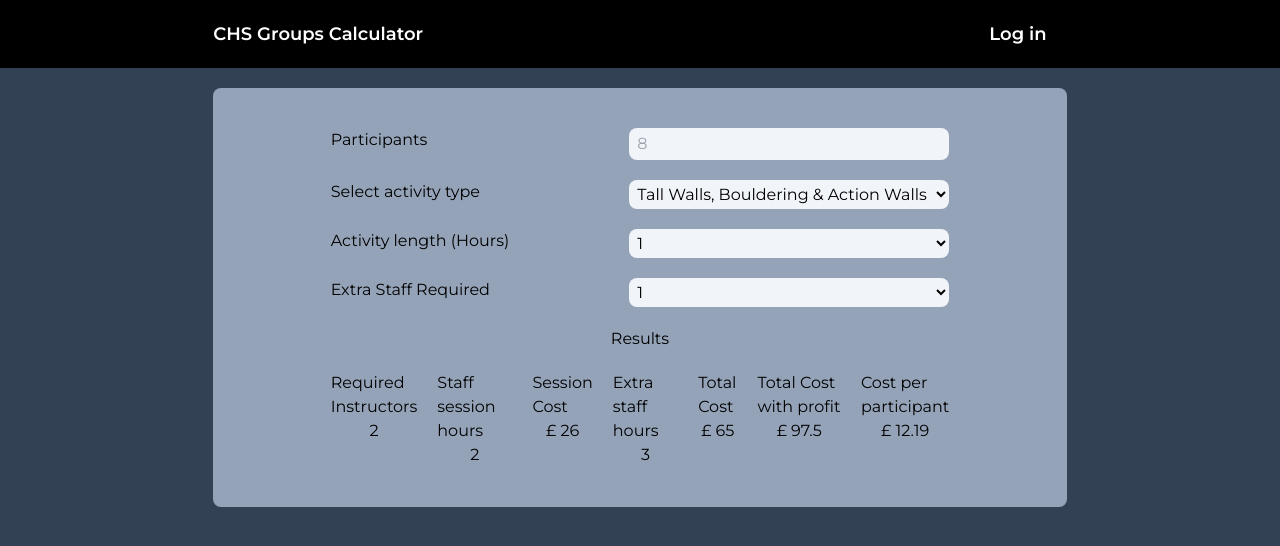
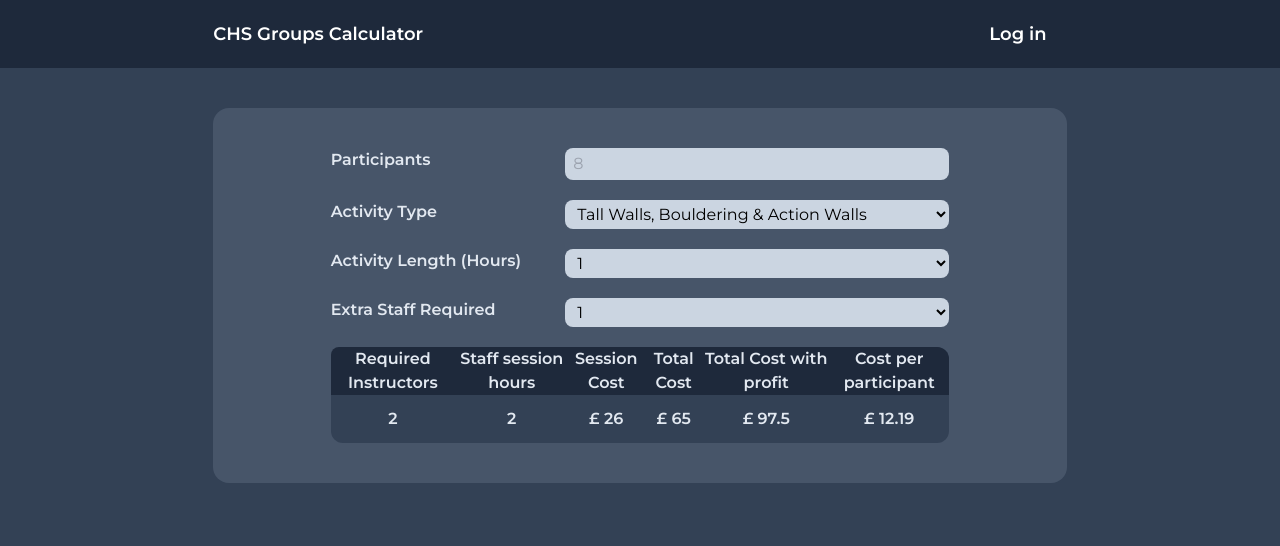
Before and after one commit to MrSteffG/chs-helper, a Next.js app: page / in a window 1280 px wide. Shown: the top 546 px of the page. Built offline with nearby package versions, Linux system fonts and the light colour scheme; no server answers.

Commit message:
Updated styling

```diff
--- a/app/components/Calculator.tsx
+++ b/app/components/Calculator.tsx
@@ -9,13 +9,7 @@ const Calculator = () => {
     NICAS: 15,
   };
 
-  const ratios = {
-    "TW-Bouldering-AW": 6,
-    Bouldering: 9,
-    AW: 9,
-    NICAS: 4,
-  };
-
+  // Ratios
   const twBoulderingAw = 6;
   const boulderingAW = 9;
   const nicas = 4;
@@ -63,21 +57,23 @@ const Calculator = () => {
     Math.round((totalCostProfit / participants) * 100) / 100;
 
   return (
-    <div className="flex w-2/3 items-center justify-center rounded-lg bg-slate-400 p-10">
+    <div className="flex w-2/3 items-center justify-center rounded-2xl bg-slate-600 p-10 text-slate-200">
       <div className="flex w-4/5 flex-col gap-5">
         <div className="flex justify-between">
-          Participants
+          <h3 className="font-semibold">Participants</h3>
+
           <input
             type="number"
-            className="w-80 rounded-lg bg-slate-100 p-1 pl-2"
+            className="w-96 rounded-lg bg-slate-300 p-1 pl-2 text-black"
             placeholder={participants.toString()}
             onChange={onChangeParticipants}
           />
         </div>
         <div className="flex justify-between">
-          Select activity type
+          <h3 className="font-semibold">Activity Type</h3>
+
           <select
-            className="w-80 rounded-lg bg-slate-100 p-1"
+            className="w-96 rounded-lg bg-slate-300 p-1 pl-2 text-black"
             onChange={onChangeActivity}
           >
             <option value={twBoulderingAw}>
@@ -91,9 +87,10 @@ const Calculator = () => {
           </select>
         </div>
         <div className="flex justify-between">
-          Activity length (Hours)
+          <h3 className="font-semibold">Activity Length (Hours)</h3>
+
           <select
-            className="w-80 rounded-lg bg-slate-100 p-1"
+            className="w-96 rounded-lg bg-slate-300 p-1 pl-2 text-black"
             onChange={onChangeLength}
           >
             <option value="1">1</option>
@@ -104,9 +101,10 @@ const Calculator = () => {
           </select>
         </div>
         <div className="flex justify-between">
-          Extra Staff Required
+          <h3 className="font-semibold">Extra Staff Required</h3>
+
           <select
-            className="w-80 rounded-lg bg-slate-100 p-1"
+            className="w-96 rounded-lg bg-slate-300 p-1 pl-2 text-black"
             onChange={onChangeExtraStaff}
           >
             <option value="1">1</option>
@@ -117,35 +115,43 @@ const Calculator = () => {
             <option value="6">6</option>
           </select>
         </div>
-        <div className="flex justify-center">Results</div>
-        <div className="flex justify-center gap-5">
+        <div className="flex justify-center rounded-xl bg-slate-700">
           <div className="flex flex-col items-center">
-            <h3>Required Instructors</h3>
-            <h3>{requiredInstructors}</h3>
+            <h3 className="flex rounded-tl-lg bg-slate-800 text-center font-semibold">
+              Required Instructors
+            </h3>
+            <h3 className="p-3 font-semibold">{requiredInstructors}</h3>
           </div>
           <div className="flex flex-col items-center">
-            <h3>Staff session hours</h3>
-            <h3>{staffSessionHours}</h3>
+            <h3 className="flex bg-slate-800 text-center font-semibold">
+              Staff session hours
+            </h3>
+            <h3 className="p-3 font-semibold">{staffSessionHours}</h3>
           </div>
           <div className="flex flex-col items-center">
-            <h3>Session Cost</h3>
-            <h3>£ {sessionCost}</h3>
+            <h3 className="flex bg-slate-800 text-center font-semibold">
+              Session Cost
+            </h3>
+            <h3 className="p-3 font-semibold">£ {sessionCost}</h3>
+          </div>
+          {/* extra staff hours */}
+          <div className="flex flex-col items-center">
+            <h3 className="flex bg-slate-800 text-center font-semibold">
+              Total Cost
+            </h3>
+            <h3 className="p-3 font-semibold">£ {totalCost}</h3>
           </div>
           <div className="flex flex-col items-center">
-            <h3>Extra staff hours</h3>
-            <h3>{extraStaffHours}</h3>
+            <h3 className="flex bg-slate-800 text-center font-semibold">
+              Total Cost with profit
+            </h3>
+            <h3 className="p-3 font-semibold">£ {totalCostProfit}</h3>
           </div>
           <div className="flex flex-col items-center">
-            <h3>Total Cost</h3>
-            <h3>£ {totalCost}</h3>
-          </div>
-          <div className="flex flex-col items-center">
-            <h3>Total Cost with profit</h3>
-            <h3>£ {totalCostProfit}</h3>
-          </div>
-          <div className="flex flex-col items-center">
-            <h3>Cost per participant</h3>
-            <h3>£ {costPerParticipant}</h3>
+            <h3 className="flex rounded-tr-xl bg-slate-800 text-center font-semibold">
+              Cost per participant
+            </h3>
+            <h3 className="p-3 font-semibold">£ {costPerParticipant}</h3>
           </div>
         </div>
       </div>
--- a/app/components/Navbar.tsx
+++ b/app/components/Navbar.tsx
@@ -3,7 +3,7 @@ import { SignInButton, SignedIn, SignedOut, UserButton } from "@clerk/nextjs";
 
 const Navbar = () => {
   return (
-    <div className="flex w-full items-center justify-center bg-black text-white">
+    <div className="flex w-full items-center justify-center bg-slate-800 text-white">
       <div className="flex w-2/3 items-center justify-between">
         <h1 className="text-lg font-semibold">CHS Groups Calculator</h1>
         <div className="flex items-center justify-center gap-10 p-5">
--- a/app/page.tsx
+++ b/app/page.tsx
@@ -4,7 +4,7 @@ import Calculator from "./components/Calculator";
 
 export default function Home() {
   return (
-    <div className="flex h-screen w-full flex-col items-center gap-5 bg-slate-700">
+    <div className="flex h-screen w-full flex-col items-center gap-10 bg-slate-700">
       <Navbar />
       {/* <Functionality /> */}
       <Calculator />
```
